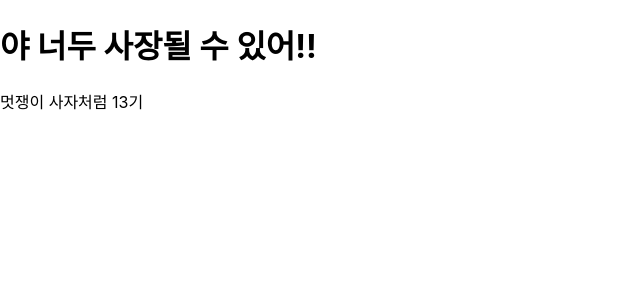
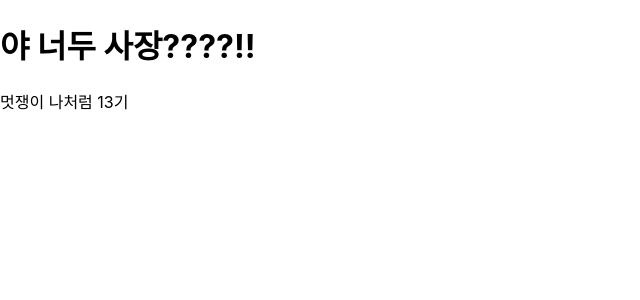
Before and after one commit to Likelion-13th/VIP-Frontend, a React (Create React App) app: page /New in a window 1280 px wide. Shown: the top 300 px of the page, without its empty margins (0-640 px from the left). Built offline with nearby package versions, Linux system fonts and the light colour scheme; the HTML template or start-up script is replaced by a standard one.

Commit message:
240327 re

```diff
--- a/src/App.js
+++ b/src/App.js
@@ -5,7 +5,7 @@ import Home from "./pages/Home/Home";
 import Mypage from "./pages/Mypage/Mypage";
 import Diffuser from "./pages/ProductPage/Diffuser";
 import Perfume from "./pages/ProductPage/Perfume";
-import New from "./pages/ProductPage/Perfume";
+import New from "./pages/ProductPage/New";
 
 function App() {
   return (
--- a/src/pages/ProductPage/New.js
+++ b/src/pages/ProductPage/New.js
@@ -3,10 +3,10 @@ import React from 'react';
 const New = () => {
     return(
         <div>
-            <h1>야 너두 사장!!</h1>
+            <h1>야 너두 사장????!!</h1>
             <p>멋쟁이 나처럼 13기</p>
         </div>
-    );
-};
+    )
+}
 
 export default New;
```
